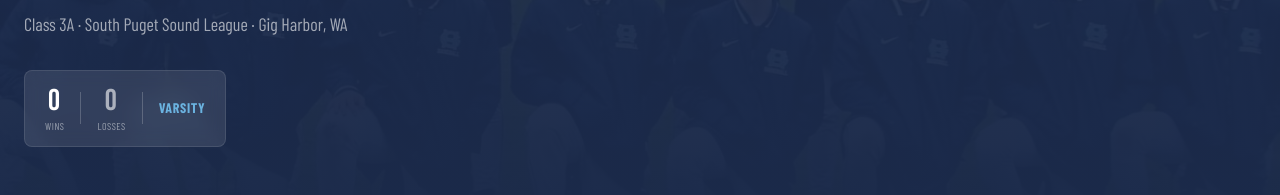
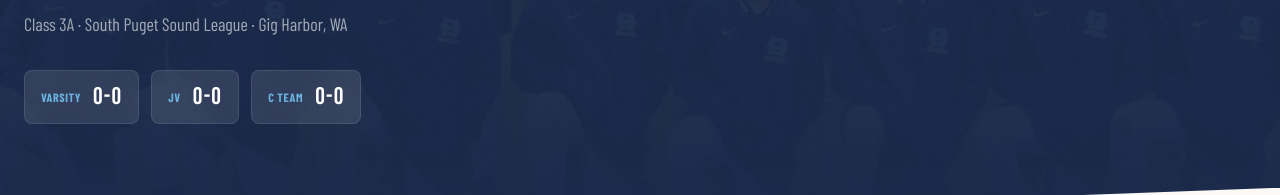
Before and after one commit to bsleeter/gh-baseball-site, a Next.js app: page / in a window 1280 px wide. Shown: the part 351-546 px from the top of the page. Built offline with nearby package versions, Linux system fonts and the light colour scheme; no server answers; the database is empty.

Commit message:
Show Varsity, JV, and C Team records side by side on home page
Co-Authored-By: Claude Opus 4.6 (1M context) <noreply@anthropic.com>

```diff
--- a/src/app/page.tsx
+++ b/src/app/page.tsx
@@ -3,7 +3,7 @@
 import Image from "next/image";
 import Link from "next/link";
 import AnnouncementBanner from "@/components/AnnouncementBanner";
-import { useGames, useFundraising } from "@/lib/hooks";
+import { useGames, useAllGames, useFundraising } from "@/lib/hooks";
 import type { DbGame } from "@/lib/database";
 
 function formatDate(dateStr: string) {
@@ -24,10 +24,13 @@ function getRecord(games: DbGame[]) {
 
 export default function HomePage() {
   const { data: varsityGames } = useGames("varsity");
+  const { grouped } = useAllGames();
   const { data: fundraising } = useFundraising();
 
   const games = varsityGames ?? [];
   const record = getRecord(games);
+  const jvRecord = getRecord(grouped?.jv ?? []);
+  const cRecord = getRecord(grouped?.cteam ?? []);
   const today = new Date().toISOString().split("T")[0];
   const upcoming = games.filter((g) => g.date >= today && !g.result).slice(0, 3);
   const recent = games.filter((g) => g.result).slice(-5).reverse();
@@ -69,20 +72,19 @@ export default function HomePage() {
               Class 3A &middot; South Puget Sound League &middot; Gig Harbor, WA
             </p>
 
-            <div className="mt-8 inline-flex items-center gap-4 bg-white/10 backdrop-blur-sm rounded-lg px-5 py-3 border border-white/10">
-              <div className="text-center">
-                <span className="score-display text-3xl text-white">{record.wins}</span>
-                <span className="block text-[10px] font-heading uppercase tracking-wider text-white/50">Wins</span>
+            <div className="mt-8 flex flex-wrap gap-3">
+              <div className="inline-flex items-center gap-3 bg-white/10 backdrop-blur-sm rounded-lg px-4 py-2.5 border border-white/10">
+                <span className="font-heading font-bold text-carolina-light text-xs uppercase tracking-wider">Varsity</span>
+                <span className="score-display text-2xl text-white">{record.wins}-{record.losses}</span>
               </div>
-              <div className="w-px h-8 bg-white/20" />
-              <div className="text-center">
-                <span className="score-display text-3xl text-white/60">{record.losses}</span>
-                <span className="block text-[10px] font-heading uppercase tracking-wider text-white/50">Losses</span>
+              <div className="inline-flex items-center gap-3 bg-white/10 backdrop-blur-sm rounded-lg px-4 py-2.5 border border-white/10">
+                <span className="font-heading font-bold text-carolina-light text-xs uppercase tracking-wider">JV</span>
+                <span className="score-display text-2xl text-white">{jvRecord.wins}-{jvRecord.losses}</span>
               </div>
-              <div className="w-px h-8 bg-white/20" />
-              <span className="font-heading font-bold text-carolina-light text-sm uppercase tracking-wider">
-                Varsity
-              </span>
+              <div className="inline-flex items-center gap-3 bg-white/10 backdrop-blur-sm rounded-lg px-4 py-2.5 border border-white/10">
+                <span className="font-heading font-bold text-carolina-light text-xs uppercase tracking-wider">C Team</span>
+                <span className="score-display text-2xl text-white">{cRecord.wins}-{cRecord.losses}</span>
+              </div>
             </div>
           </div>
         </div>
```
